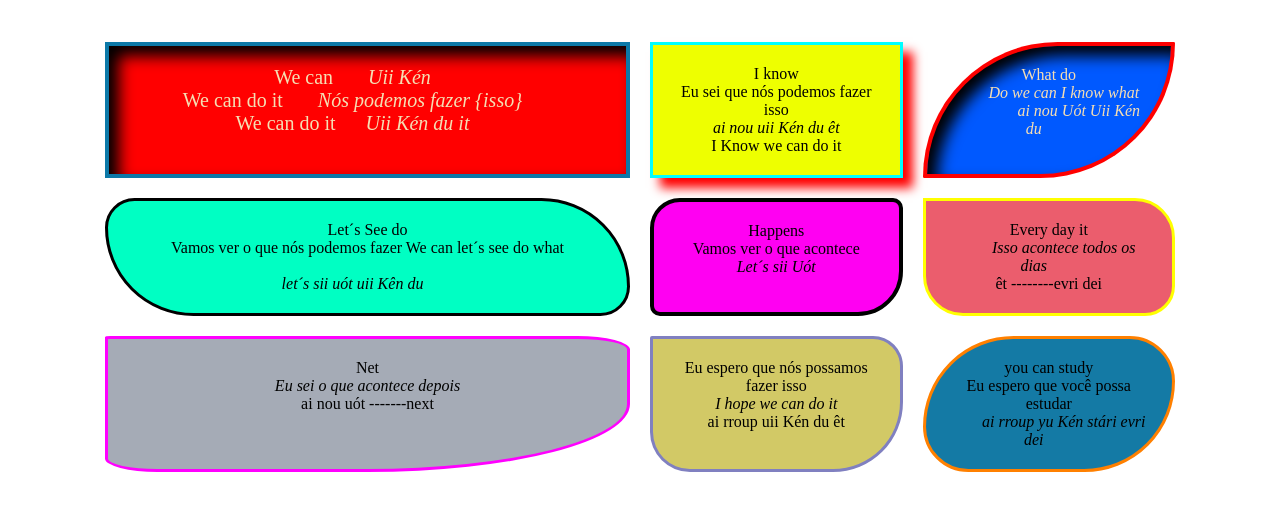
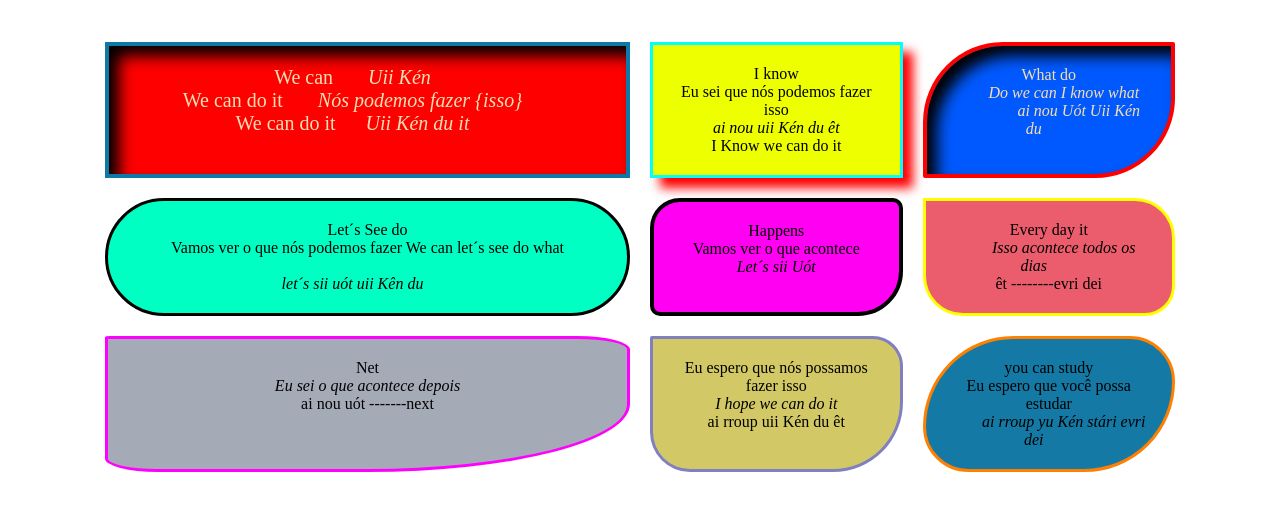
Before and after one commit to edskate/Grid-008, a plain HTML site: page index.html in a window 1280 px wide. Shown: the part 150-660 px from the top of the page. Drawn offline with Linux system fonts and the light colour scheme.

Commit message:
Atualização de div

```diff
--- a/index.html
+++ b/index.html
@@ -40,7 +40,7 @@
             color: wheat;
             border: 4px solid #ff0000;
             box-shadow: inset 10px 10px 15px #000;
-            border-radius: 200px 2px;
+            border-radius: 80px 2px;
 
         }
         .elemento-4{
@@ -48,7 +48,7 @@
             gap: 8px;
             border-radius: 10px 10px 10px #8000ff;
             border: 3px solid;
-            border-radius: 50px 150px;
+            border-radius: 150px 150px;
 
 
         }
```
